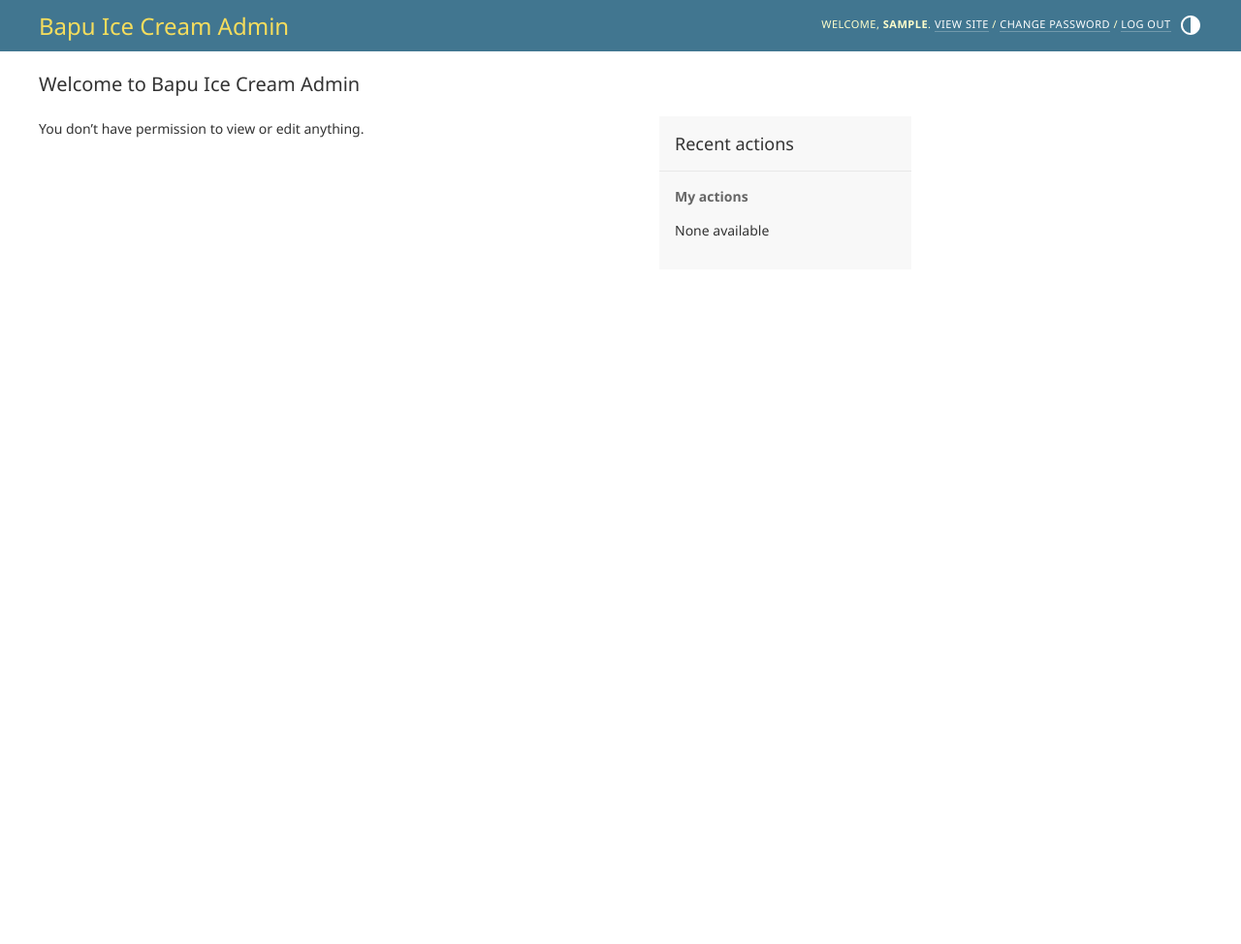
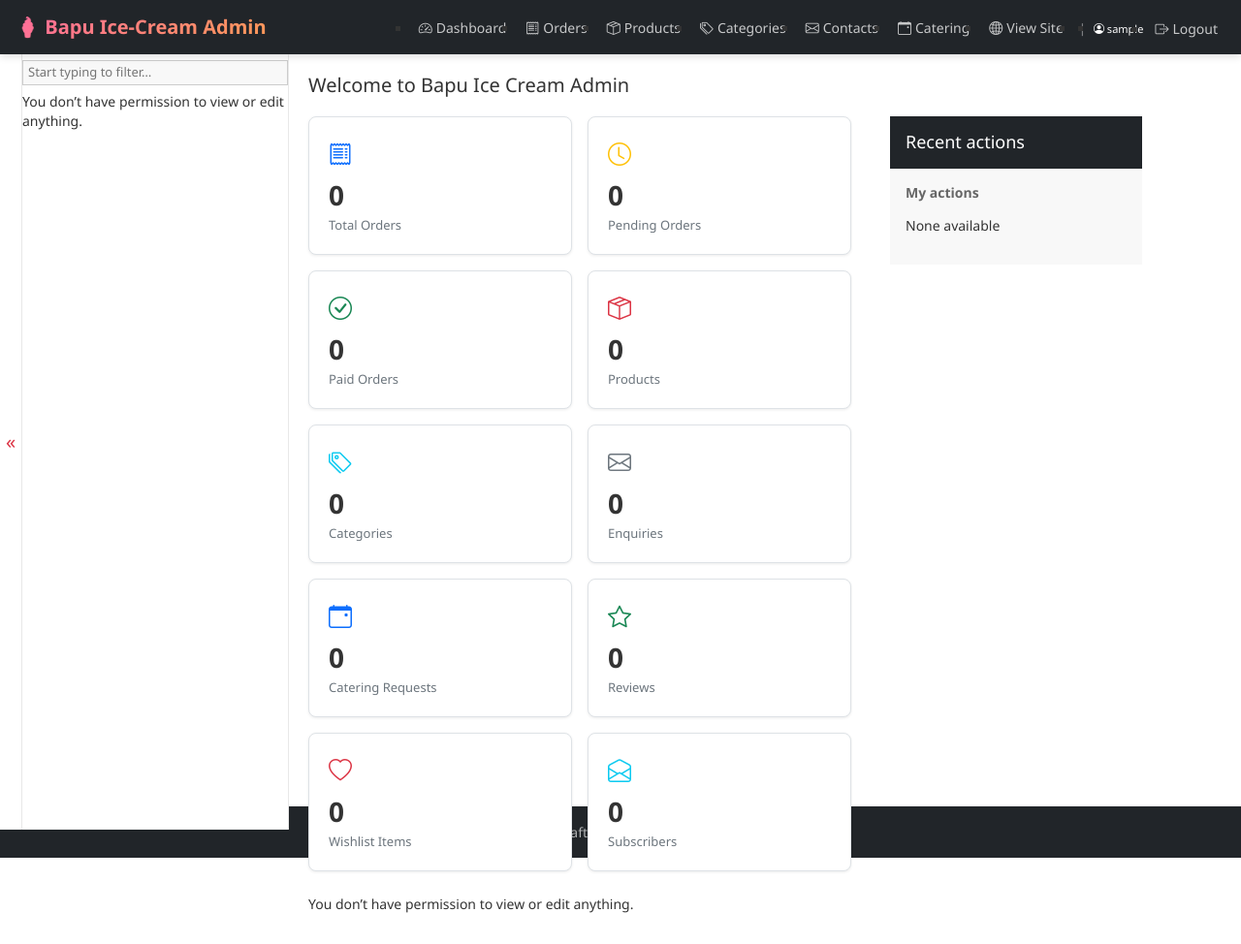
Before and after one commit to jaybapu02/Bapu-Ice-Cream, a Django app: page /admin/ in a window 1280 px wide. Shown: the whole page at 97% size. Before the commit the page ends 244 px from the top, so only its background shows below. Run offline with Django 5.2, Linux system fonts and the light colour scheme; the visitor is signed in with stand-in values (Sample User, id 1); data comes from the database, SQL or seed files in the repository; data that the repository does not hold is empty.

Commit message:
created admin page

```diff
--- a/Hello/urls.py
+++ b/Hello/urls.py
@@ -1,15 +1,11 @@
-from django.contrib import admin
 from django.urls import path, include
 from django.conf import settings
 from django.conf.urls.static import static
 from django.contrib.auth import views as auth_views
-
-admin.site.site_header = "Bapu Ice Cream Admin"
-admin.site.site_title = "Bapu Ice Cream Admin Portal"
-admin.site.index_title = "Welcome to Bapu Ice Cream Admin"
+from home.cadmin import custom_admin_site
 
 urlpatterns = [
-    path("admin/", admin.site.urls),
+    path("admin/", custom_admin_site.urls),
     path("", include("home.urls")),
     path('login/', auth_views.LoginView.as_view(template_name='login.html'), name='login'),
     path('logout/', auth_views.LogoutView.as_view(), name='logout'),
--- /dev/null
+++ b/templates/admin/base.html
@@ -0,0 +1,175 @@
+{% load i18n static %}<!DOCTYPE html>
+{% get_current_language as LANGUAGE_CODE %}{% get_current_language_bidi as LANGUAGE_BIDI %}
+<html lang="{{ LANGUAGE_CODE|default:"en-us" }}" dir="{{ LANGUAGE_BIDI|yesno:'rtl,ltr,auto' }}">
+<head>
+<meta charset="utf-8">
+<meta name="viewport" content="width=device-width, initial-scale=1">
+<title>{% block title %}{% endblock %}</title>
+<link rel="icon" type="image/x-icon" href="{% static 'favicon.ico' %}">
+<link href="https://cdn.jsdelivr.net/npm/bootstrap@5.3.2/dist/css/bootstrap.min.css" rel="stylesheet">
+<link href="https://cdn.jsdelivr.net/npm/bootstrap-icons@1.11.3/font/bootstrap-icons.css" rel="stylesheet">
+<link rel="stylesheet" href="{% block stylesheet %}{% static "admin/css/base.css" %}{% endblock %}">
+{% block dark-mode-vars %}
+  <link rel="stylesheet" href="{% static "admin/css/dark_mode.css" %}">
+  <script src="{% static "admin/js/theme.js" %}"></script>
+{% endblock %}
+{% if not is_popup and is_nav_sidebar_enabled %}
+  <link rel="stylesheet" href="{% static "admin/css/nav_sidebar.css" %}">
+  <script src="{% static 'admin/js/nav_sidebar.js' %}" defer></script>
+{% endif %}
+{% block extrastyle %}
+<style>
+  :root { --admin-nav-height: 56px; }
+  body { padding-top: var(--admin-nav-height); --primary: #dc3545; --secondary: #212529; --accent: #dc3545; --header-bg: #212529; --header-color: #fff; --breadcrumbs-bg: #f8f9fa; --breadcrumbs-fg: #212529; --link-fg: #dc3545; --link-hover-color: #b02a37; --button-bg: #dc3545; --button-hover-bg: #b02a37; --default-button-bg: #212529; --default-button-hover-bg: #343a40; --close-button-bg: #6c757d; --close-button-hover-bg: #5c636a; --object-tools-bg: #dc3545; --object-tools-hover-bg: #b02a37; --delete-button-bg: #dc3545; --delete-button-hover-bg: #b02a37; }
+  .admin-navbar { position: fixed; top: 0; left: 0; right: 0; z-index: 1030; height: var(--admin-nav-height); background: #212529; box-shadow: 0 2px 8px rgba(0,0,0,0.15); }
+  .admin-navbar .navbar-brand { font-weight: 800; font-size: 1.25rem; background: linear-gradient(135deg, #ff6b9d, #ff9a56); -webkit-background-clip: text; -webkit-text-fill-color: transparent; background-clip: text; }
+  .admin-navbar .nav-link { color: rgba(255,255,255,0.75) !important; font-size: 0.875rem; padding: 0.375rem 0.75rem; border-radius: 0.375rem; }
+  .admin-navbar .nav-link:hover { color: #fff !important; background: rgba(255,255,255,0.1); }
+  .admin-navbar .nav-link i { margin-right: 0.25rem; }
+  #header { display: none; }
+  #user-tools { display: none; }
+  .breadcrumbs { padding: 0.5rem 1rem !important; }
+  #content { padding: 20px; }
+  .module h2, .module caption, .inline-group h2 { background: var(--secondary) !important; color: #fff !important; }
+  tr.selected td { background: rgba(220,53,69,0.08) !important; }
+  .admin-footer { background: #212529; color: rgba(255,255,255,0.65); text-align: center; padding: 1rem; font-size: 0.875rem; margin-top: 2rem; }
+  .admin-footer a { color: #ff9a56; text-decoration: none; }
+  .admin-footer a:hover { text-decoration: underline; }
+  .stats-cards { display: grid; grid-template-columns: repeat(auto-fit, minmax(200px, 1fr)); gap: 1rem; margin-bottom: 1.5rem; }
+  .stat-card { background: #fff; border: 1px solid #dee2e6; border-radius: 0.5rem; padding: 1.25rem; box-shadow: 0 1px 3px rgba(0,0,0,0.08); }
+  .stat-card .stat-icon { font-size: 1.5rem; margin-bottom: 0.5rem; }
+  .stat-card .stat-value { font-size: 1.75rem; font-weight: 700; line-height: 1.2; }
+  .stat-card .stat-label { font-size: 0.8125rem; color: #6c757d; margin-top: 0.25rem; }
+  .login .admin-navbar { display: none; }
+  .login #header { display: block; }
+  body.login { padding-top: 0; }
+  @media (max-width: 768px) { .stats-cards { grid-template-columns: repeat(2, 1fr); } }
+</style>
+{% endblock %}
+{% if LANGUAGE_BIDI %}<link rel="stylesheet" href="{% block stylesheet_rtl %}{% static "admin/css/rtl.css" %}{% endblock %}">{% endif %}
+{% block extrahead %}{% endblock %}
+{% block responsive %}
+    <meta name="viewport" content="width=device-width, initial-scale=1.0">
+    <link rel="stylesheet" href="{% static "admin/css/responsive.css" %}">
+    {% if LANGUAGE_BIDI %}<link rel="stylesheet" href="{% static "admin/css/responsive_rtl.css" %}">{% endif %}
+{% endblock %}
+{% block blockbots %}<meta name="robots" content="NONE,NOARCHIVE">{% endblock %}
+</head>
+
+<body class="{% if is_popup %}popup {% endif %}{% block bodyclass %}{% endblock %}"
+  data-admin-utc-offset="{% now "Z" %}">
+
+{% if not is_popup %}
+<nav class="admin-navbar navbar navbar-expand">
+  <div class="container-fluid px-3">
+    <a class="navbar-brand me-3" href="{% url 'admin:index' %}">🍦 Bapu Ice-Cream Admin</a>
+    <ul class="navbar-nav ms-auto align-items-center gap-1">
+      <li class="nav-item"><a class="nav-link" href="{% url 'admin:index' %}"><i class="bi bi-speedometer2"></i>Dashboard</a></li>
+      <li class="nav-item"><a class="nav-link" href="{% url 'admin:home_order_changelist' %}"><i class="bi bi-receipt"></i>Orders</a></li>
+      <li class="nav-item"><a class="nav-link" href="{% url 'admin:home_product_changelist' %}"><i class="bi bi-box-seam"></i>Products</a></li>
+      <li class="nav-item"><a class="nav-link" href="{% url 'admin:home_category_changelist' %}"><i class="bi bi-tags"></i>Categories</a></li>
+      <li class="nav-item"><a class="nav-link" href="{% url 'admin:home_contact_changelist' %}"><i class="bi bi-envelope"></i>Contacts</a></li>
+      <li class="nav-item"><a class="nav-link" href="{% url 'admin:home_cateringenquiry_changelist' %}"><i class="bi bi-calendar-event"></i>Catering</a></li>
+      <li class="nav-item"><a class="nav-link" href="{{ site_url }}"><i class="bi bi-globe2"></i>View Site</a></li>
+      <li class="nav-item"><span class="text-white-50 mx-1">|</span></li>
+      <li class="nav-item"><span class="text-white small"><i class="bi bi-person-circle"></i> {{ user.get_username }}</span></li>
+      <li class="nav-item">
+        <form method="post" action="{% url 'admin:logout' %}" class="d-inline">
+          {% csrf_token %}
+          <button type="submit" class="nav-link btn btn-link border-0 text-decoration-none"><i class="bi bi-box-arrow-right"></i>Logout</button>
+        </form>
+      </li>
+    </ul>
+  </div>
+</nav>
+{% endif %}
+
+<a href="#content-start" class="skip-to-content-link">{% translate 'Skip to main content' %}</a>
+<div id="container">
+    {% if not is_popup %}
+    {% block header %}
+      <header id="header">
+        <div id="branding">{% block branding %}{% endblock %}</div>
+        {% block usertools %}
+        {% if has_permission %}
+        <div id="user-tools">
+            {% block welcome-msg %}
+                {% translate 'Welcome,' %}
+                <strong>{% firstof user.get_short_name user.get_username %}</strong>.
+            {% endblock %}
+            {% block userlinks %}
+                {% if site_url %}
+                    <a href="{{ site_url }}">{% translate 'View site' %}</a> /
+                {% endif %}
+                {% if user.is_active and user.is_staff %}
+                    {% url 'django-admindocs-docroot' as docsroot %}
+                    {% if docsroot %}
+                        <a href="{{ docsroot }}">{% translate 'Documentation' %}</a> /
+                    {% endif %}
+                {% endif %}
+                {% if user.has_usable_password %}
+                <a href="{% url 'admin:password_change' %}">{% translate 'Change password' %}</a> /
+                {% endif %}
+                <form id="logout-form" method="post" action="{% url 'admin:logout' %}">
+                    {% csrf_token %}
+                    <button type="submit">{% translate 'Log out' %}</button>
+                </form>
+                {% include "admin/color_theme_toggle.html" %}
+            {% endblock %}
+        </div>
+        {% endif %}
+        {% endblock %}
+        {% block nav-global %}{% endblock %}
+      </header>
+    {% endblock %}
+    {% block nav-breadcrumbs %}
+      <nav aria-label="{% translate 'Breadcrumbs' %}">
+        {% block breadcrumbs %}
+          <div class="breadcrumbs">
+            <a href="{% url 'admin:index' %}">{% translate 'Home' %}</a>
+            {% if title %} &rsaquo; {{ title }}{% endif %}
+          </div>
+        {% endblock %}
+      </nav>
+    {% endblock %}
+    {% endif %}
+
+    <div class="main" id="main">
+      {% if not is_popup and is_nav_sidebar_enabled %}
+        {% block nav-sidebar %}
+          {% include "admin/nav_sidebar.html" %}
+        {% endblock %}
+      {% endif %}
+      <main id="content-start" class="content" tabindex="-1">
+        {% block messages %}
+          {% if messages %}
+            <ul class="messagelist">{% for message in messages %}
+              <li{% if message.tags %} class="{{ message.tags }}"{% endif %}>{{ message|capfirst }}</li>
+            {% endfor %}</ul>
+          {% endif %}
+        {% endblock messages %}
+        <div id="content" class="{% block coltype %}colM{% endblock %}">
+          {% block pretitle %}{% endblock %}
+          {% block content_title %}{% if title %}<h1>{{ title }}</h1>{% endif %}{% endblock %}
+          {% block content_subtitle %}{% if subtitle %}<h2>{{ subtitle }}</h2>{% endif %}{% endblock %}
+          {% block content %}
+            {% block object-tools %}{% endblock %}
+            {{ content }}
+          {% endblock %}
+          {% block sidebar %}{% endblock %}
+          <br class="clear">
+        </div>
+      </main>
+    </div>
+    <footer id="footer">{% block footer %}{% endblock %}</footer>
+</div>
+
+<footer class="admin-footer">
+  &copy; {% now "Y" %} Bapu Ice-Cream. Crafted with <i class="bi bi-heart-fill text-danger"></i> in India.
+  &mdash; <a href="{% url 'admin:index' %}">Admin Dashboard</a>
+</footer>
+
+<script src="https://cdn.jsdelivr.net/npm/bootstrap@5.3.2/dist/js/bootstrap.bundle.min.js"></script>
+{% block extrabody %}{% endblock extrabody %}
+</body>
+</html>
--- /dev/null
+++ b/templates/admin/base_site.html
@@ -0,0 +1,12 @@
+{% extends "admin/base.html" %}
+
+{% block title %}{% if subtitle %}{{ subtitle }} | {% endif %}{{ title }} | {{ site_title|default:_('Django site admin') }}{% endblock %}
+
+{% block branding %}
+<div id="site-name"><a href="{% url 'admin:index' %}">{{ site_header|default:_('Django administration') }}</a></div>
+{% if user.is_anonymous %}
+  {% include "admin/color_theme_toggle.html" %}
+{% endif %}
+{% endblock %}
+
+{% block nav-global %}{% endblock %}
--- /dev/null
+++ b/templates/admin/index.html
@@ -0,0 +1,101 @@
+{% extends "admin/base_site.html" %}
+{% load i18n static %}
+
+{% block extrastyle %}{{ block.super }}<link rel="stylesheet" href="{% static "admin/css/dashboard.css" %}">{% endblock %}
+
+{% block coltype %}colMS{% endblock %}
+
+{% block bodyclass %}{{ block.super }} dashboard{% endblock %}
+
+{% block nav-breadcrumbs %}{% endblock %}
+
+{% block content %}
+<div id="content-main">
+  <div class="stats-cards">
+    <div class="stat-card">
+      <div class="stat-icon text-primary"><i class="bi bi-receipt"></i></div>
+      <div class="stat-value">{{ total_orders }}</div>
+      <div class="stat-label">Total Orders</div>
+    </div>
+    <div class="stat-card">
+      <div class="stat-icon text-warning"><i class="bi bi-clock"></i></div>
+      <div class="stat-value">{{ pending_orders }}</div>
+      <div class="stat-label">Pending Orders</div>
+    </div>
+    <div class="stat-card">
+      <div class="stat-icon text-success"><i class="bi bi bi-check-circle"></i></div>
+      <div class="stat-value">{{ paid_orders }}</div>
+      <div class="stat-label">Paid Orders</div>
+    </div>
+    <div class="stat-card">
+      <div class="stat-icon text-danger"><i class="bi bi-box-seam"></i></div>
+      <div class="stat-value">{{ total_products }}</div>
+      <div class="stat-label">Products</div>
+    </div>
+    <div class="stat-card">
+      <div class="stat-icon text-info"><i class="bi bi-tags"></i></div>
+      <div class="stat-value">{{ total_categories }}</div>
+      <div class="stat-label">Categories</div>
+    </div>
+    <div class="stat-card">
+      <div class="stat-icon text-secondary"><i class="bi bi-envelope"></i></div>
+      <div class="stat-value">{{ total_contacts }}</div>
+      <div class="stat-label">Enquiries</div>
+    </div>
+    <div class="stat-card">
+      <div class="stat-icon text-primary"><i class="bi bi-calendar-event"></i></div>
+      <div class="stat-value">{{ total_catering }}</div>
+      <div class="stat-label">Catering Requests</div>
+    </div>
+    <div class="stat-card">
+      <div class="stat-icon text-success"><i class="bi bi-star"></i></div>
+      <div class="stat-value">{{ total_reviews }}</div>
+      <div class="stat-label">Reviews</div>
+    </div>
+    <div class="stat-card">
+      <div class="stat-icon text-danger"><i class="bi bi-heart"></i></div>
+      <div class="stat-value">{{ total_wishlists }}</div>
+      <div class="stat-label">Wishlist Items</div>
+    </div>
+    <div class="stat-card">
+      <div class="stat-icon text-info"><i class="bi bi-envelope-open"></i></div>
+      <div class="stat-value">{{ total_subscribers }}</div>
+      <div class="stat-label">Subscribers</div>
+    </div>
+  </div>
+  {% include "admin/app_list.html" with app_list=app_list show_changelinks=True %}
+</div>
+{% endblock %}
+
+{% block sidebar %}
+<div id="content-related">
+    <div class="module" id="recent-actions-module">
+        <h2>{% translate 'Recent actions' %}</h2>
+        <h3>{% translate 'My actions' %}</h3>
+            {% load log %}
+            {% get_admin_log 10 as admin_log for_user user %}
+            {% if not admin_log %}
+            <p>{% translate 'None available' %}</p>
+            {% else %}
+            <ul class="actionlist">
+            {% for entry in admin_log %}
+            <li class="{% if entry.is_addition %}addlink{% endif %}{% if entry.is_change %}changelink{% endif %}{% if entry.is_deletion %}deletelink{% endif %}">
+                <span class="visually-hidden">{% if entry.is_addition %}{% translate 'Added:' %}{% elif entry.is_change %}{% translate 'Changed:' %}{% elif entry.is_deletion %}{% translate 'Deleted:' %}{% endif %}</span>
+                {% if entry.is_deletion or not entry.get_admin_url %}
+                    {{ entry.object_repr }}
+                {% else %}
+                    <a href="{{ entry.get_admin_url }}">{{ entry.object_repr }}</a>
+                {% endif %}
+                <br>
+                {% if entry.content_type %}
+                    <span class="mini quiet">{% filter capfirst %}{{ entry.content_type.name }}{% endfilter %}</span>
+                {% else %}
+                    <span class="mini quiet">{% translate 'Unknown content' %}</span>
+                {% endif %}
+            </li>
+            {% endfor %}
+            </ul>
+            {% endif %}
+    </div>
+</div>
+{% endblock %}
--- a/templates/base.html
+++ b/templates/base.html
@@ -68,6 +68,9 @@
               <ul class="dropdown-menu dropdown-menu-end">
                 <li><a class="dropdown-item" href="{% url 'profile' %}"><i class="bi bi-person"></i> My Profile</a></li>
                 <li><a class="dropdown-item" href="{% url 'wishlist' %}"><i class="bi bi-heart"></i> Wishlist</a></li>
+                {% if user.is_staff %}
+                <li><a class="dropdown-item" href="{% url 'admin:index' %}"><i class="bi bi-shield-lock"></i> Admin</a></li>
+                {% endif %}
                 <li><hr class="dropdown-divider"></li>
                 <li>
                   <form method="post" action="{% url 'logout' %}" class="d-inline">
```
Also changed, not shown: home/admin.py (+10 -9 lines), home/cadmin.py (added, +29 -0 lines), templates/admin/login.html (added, +80 -0 lines).
